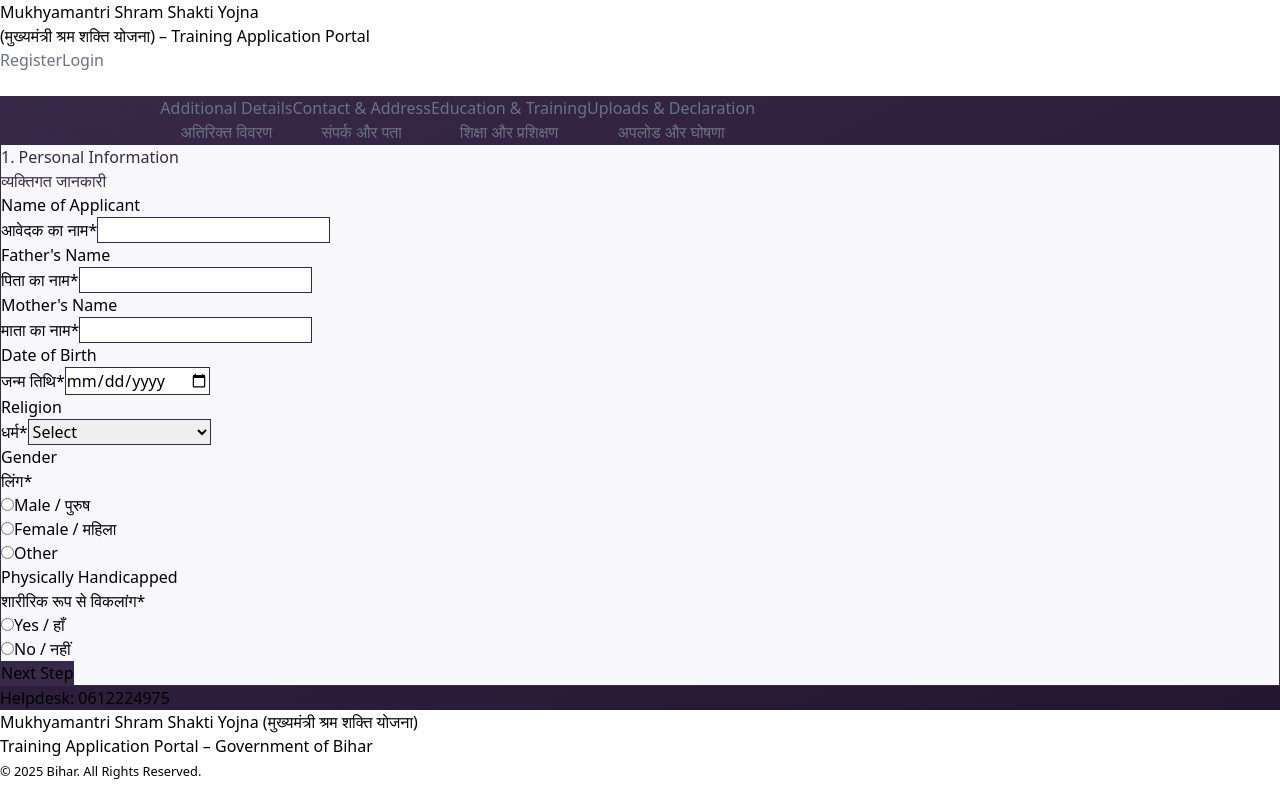
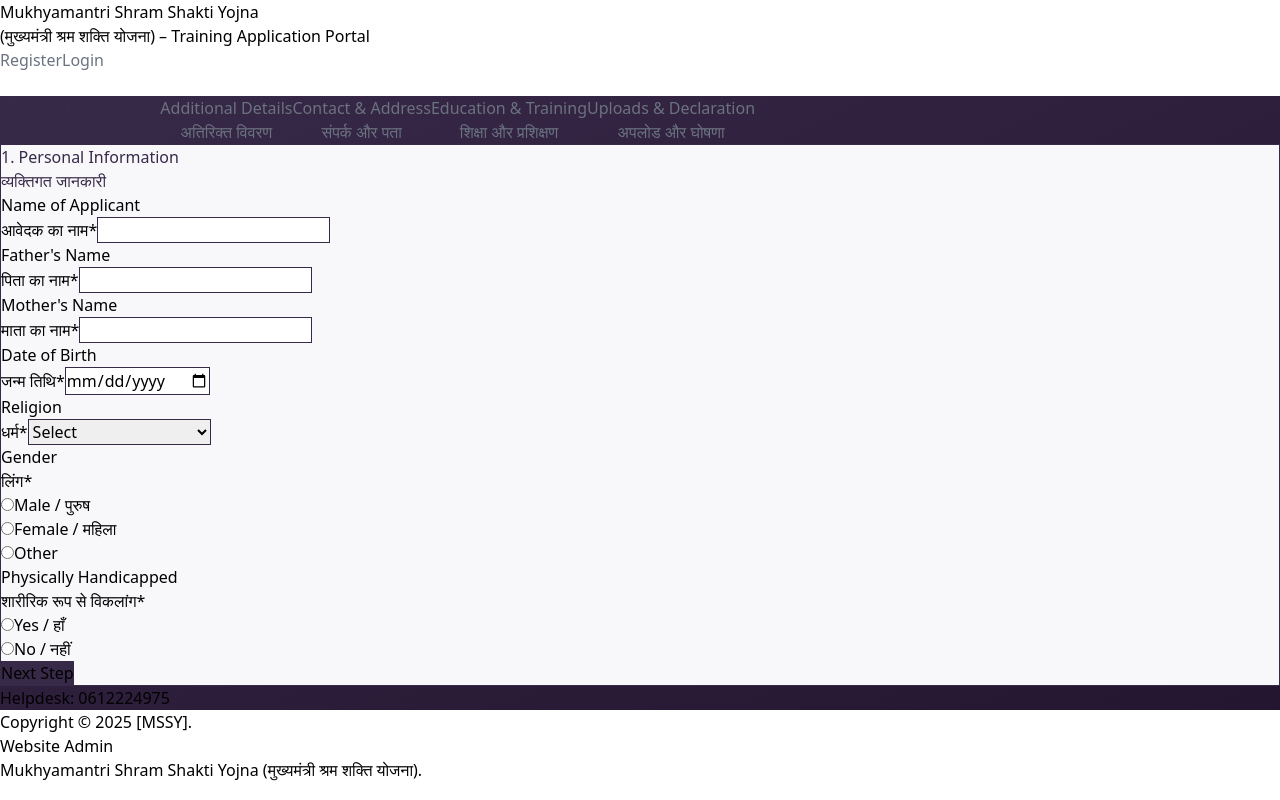
Before and after one commit to Scriptzstarling/application_portal, a React (Vite) app in the folder frontend/: page /dashboard in a window 1280 px wide. Built offline with nearby package versions, Linux system fonts and the light colour scheme.

Commit message:
update footer

```diff
--- a/frontend/src/components/Footer.jsx
+++ b/frontend/src/components/Footer.jsx
@@ -1,20 +1,23 @@
 import React from "react";
 
 export default function Footer() {
-  // Get current year for copyright
   const currentYear = new Date().getFullYear();
 
   return (
-    <footer className="w-full bg-slate-50 border-t border-slate-200 text-center mt-10 px-4 py-6 text-sm text-slate-600">
-      <div className="font-medium text-slate-700 mb-1">
-        Mukhyamantri Shram Shakti Yojna (मुख्यमंत्री श्रम शक्ति योजना)
+    <footer className="w-full bg-slate-50 border-t border-slate-200 text-slate-700 px-4 py-3">
+      <div className="flex justify-between items-center text-sm">
+        <div className="flex-1">
+          Copyright © {currentYear} [MSSY].
+        </div>
+
+        <div className="flex-1 text-center">
+          Website Admin
+        </div>
+
+        <div className="flex-1 text-right">
+          Mukhyamantri Shram Shakti Yojna (मुख्यमंत्री श्रम शक्ति योजना).
+        </div>
       </div>
-      <div className="mb-1">
-        Training Application Portal – Government of Bihar
-      </div>
-      <small className="block">
-        &copy; {currentYear} Bihar. All Rights Reserved.
-      </small>
     </footer>
   );
 }
```
